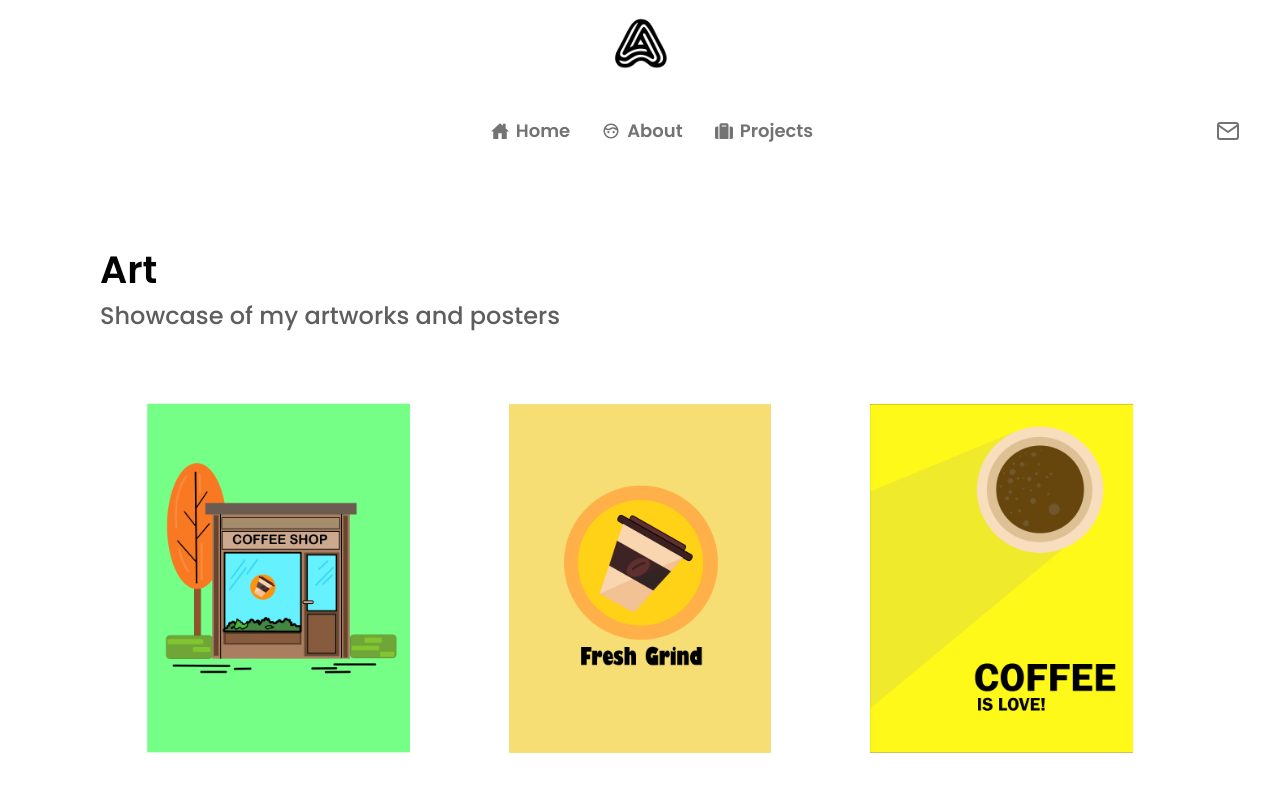
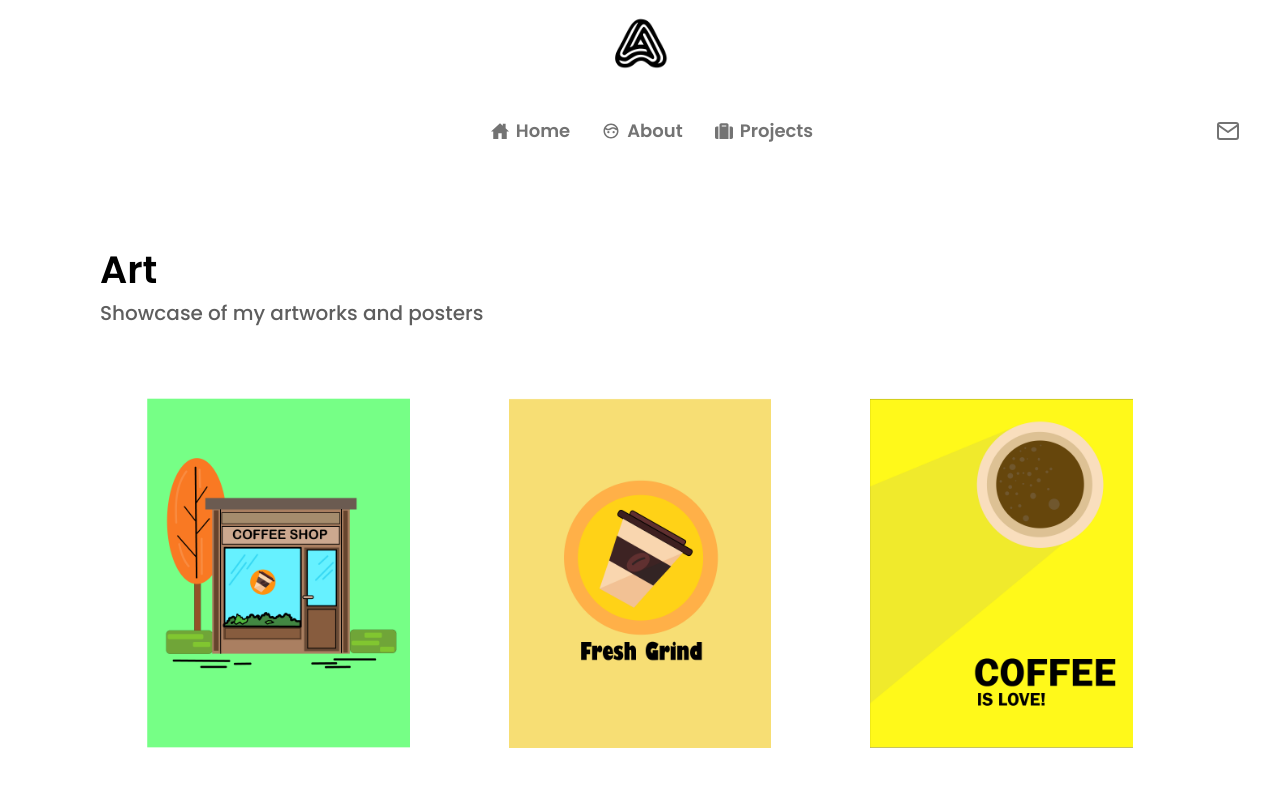
Before and after one commit to adarshajit/Portfolio-web-app, a React (Create React App) app: page /art in a window 1280 px wide. Shown: the top 796 px of the page. Built offline with nearby package versions, Linux system fonts and the light colour scheme; a web font is replaced by a local one.

Commit message:
✍️ art description centered

```diff
--- a/src/Pages/ArtPage/galleryElements.js
+++ b/src/Pages/ArtPage/galleryElements.js
@@ -19,13 +19,14 @@ export const H1 = styled.h1`
 `;
 
 export const P = styled.p`
-  font-size: 24px;
+  font-size: 20px;
   color: #5e5e5e;
   margin: 0 0 0 100px;
   font-weight: 500;
   @media screen and (max-width: 768px) {
-    display: grid;
-    place-items: center;
+    font-size: 18px;
+    display: flex;
+    align-self: center;
     margin: 0;
   }
 `;
```
